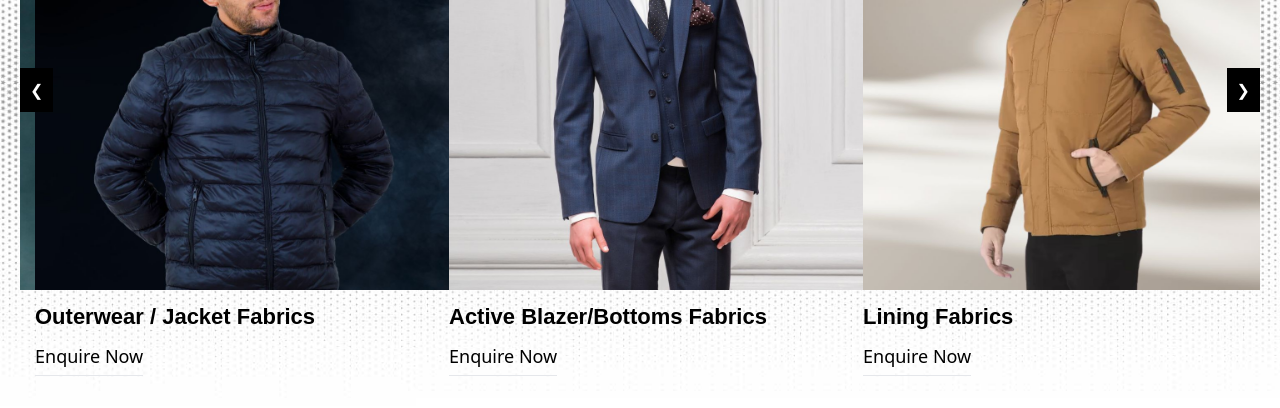
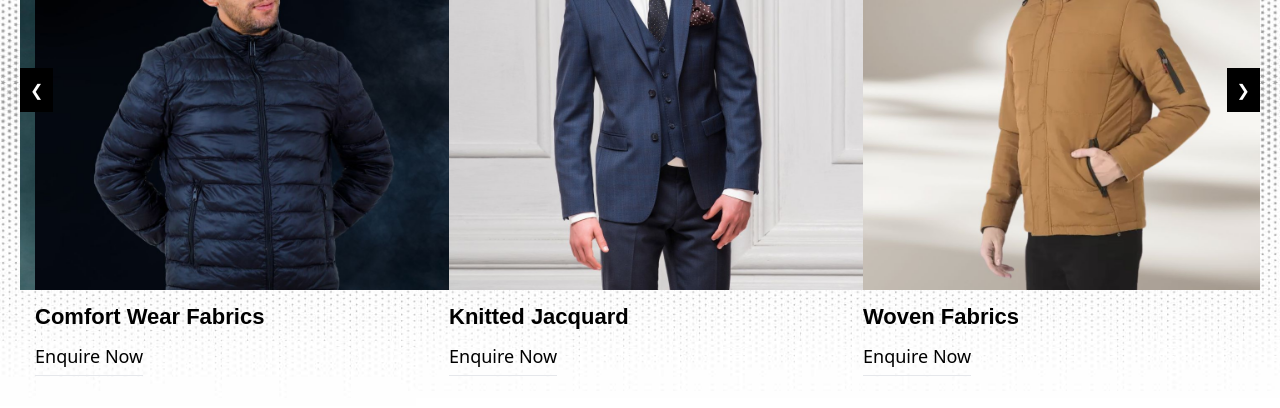
Before and after one commit to brightensolutions/shreesalasartextile, a React (Create React App) app: page / in a window 1280 px wide. Shown: the part 2159-2567 px from the top of the page. Built offline with nearby package versions, Linux system fonts and the light colour scheme; a web font is replaced by a local one.

Commit message:
products category on homepage  updated

```diff
--- a/src/components/OurCategories/OurCategories.jsx
+++ b/src/components/OurCategories/OurCategories.jsx
@@ -1,49 +1,60 @@
-import React from 'react'
-import { bgoverlapping, category1, category2, category3, category4 } from '../Images/Images'
-import { Link } from 'react-router-dom'
-import Slider from 'react-slick';
-import 'slick-carousel/slick/slick.css';
-import 'slick-carousel/slick/slick-theme.css';
+import React from "react";
+import {
+  bgoverlapping,
+  category1,
+  category2,
+  category3,
+  category4,
+} from "../Images/Images";
+import { Link } from "react-router-dom";
+import Slider from "react-slick";
+import "slick-carousel/slick/slick.css";
+import "slick-carousel/slick/slick-theme.css";
 const OurCategories = () => {
   const categories = [
     {
       id: 1,
-            title: 'Sportswear - Knits & Wovens Fabrics',
+      title: "Sportswear Fabrics",
       img: category1,
-            link: '/enquire-sportswear'
+      link: "/enquire-sportswear",
     },
     {
       id: 2,
-            title: 'Outerwear / Jacket Fabrics',
+      title: "Comfort Wear Fabrics",
       img: category2,
-            link: '/enquire-casualwear'
+      link: "/enquire-casualwear",
     },
     {
       id: 3,
-            title: 'Active Blazer/Bottoms Fabrics',
+      title: "Knitted Jacquard",
       img: category3,
-            link: '/enquire-formalwear'
+      link: "/enquire-formalwear",
     },
     {
       id: 4,
-            title: 'Lining Fabrics',
+      title: "Woven Fabrics",
       img: category4,
-            link: '/enquire-outdoorwear'
-        }
-    ]
+      link: "/enquire-outdoorwear",
+    },
+  ];
 
   const PrevArrow = ({ onClick }) => (
-        <div className="absolute top-[43%] left-[0px] z-10 cursor-pointer text-white bg-black p-[10px]" onClick={onClick}>
+    <div
+      className="absolute top-[43%] left-[0px] z-10 cursor-pointer text-white bg-black p-[10px]"
+      onClick={onClick}
+    >
       &#10094;
     </div>
   );
 
   const NextArrow = ({ onClick }) => (
-        <div className="absolute top-[43%] right-[0] z-10 cursor-pointer text-white  bg-black p-[10px]" onClick={onClick}>
+    <div
+      className="absolute top-[43%] right-[0] z-10 cursor-pointer text-white  bg-black p-[10px]"
+      onClick={onClick}
+    >
       &#10095;
     </div>
   );
-
 
   const settings = {
     dots: false,
@@ -61,49 +72,53 @@ const OurCategories = () => {
         breakpoint: 1024,
         settings: {
           slidesToShow: 2,
-                    slidesToScroll: 1
-                }
+          slidesToScroll: 1,
+        },
       },
       {
         breakpoint: 600,
         settings: {
           slidesToShow: 1,
-                    slidesToScroll: 1
-                }
-            }
-        ]
-    }
+          slidesToScroll: 1,
+        },
+      },
+    ],
+  };
 
   return (
-        <div className='sm:py-[80px] py-[30px]'>
+    <div className="sm:py-[80px] py-[30px]">
       <div>
-                <div className='title'>
-                    <h1 className='sm:text-[55px] text-[45px] font-tomorrow font-semibold text-center'>OUR CATEGORIES</h1>
+        <div className="title">
+          <h1 className="sm:text-[55px] text-[45px] font-tomorrow font-semibold text-center">
+            OUR CATEGORIES
+          </h1>
         </div>
 
         <div
           style={{
             backgroundImage: `url(${bgoverlapping})`,
-                        backgroundSize: 'cover',
-                        backgroundRepeat: 'no-repeat'
+            backgroundSize: "cover",
+            backgroundRepeat: "no-repeat",
           }}
-                    className='sm:py-[50px] pt-[0px]'
+          className="sm:py-[50px] pt-[0px]"
         >
-                    <div className='lg:max-w-[1440px] px-[20px] m-auto mt-[50px]'>
+          <div className="lg:max-w-[1440px] px-[20px] m-auto mt-[50px]">
             <Slider {...settings}>
               {categories.map((category) => (
-                                <div key={category.id} className='m-[15px]'>
+                <div key={category.id} className="m-[15px]">
                   <div>
                     <div
-                                            className='img h-[450px] bg-cover bg-center bg-slate-500'
+                      className="img h-[450px] bg-cover bg-center bg-slate-500"
                       style={{ backgroundImage: `url(${category.img})` }}
                     ></div>
-                                        <div className='mt-[10px]'>
-                                            <h1 className='font-tomorrow text-[22px] font-semibold'>{category.title}</h1>
+                    <div className="mt-[10px]">
+                      <h1 className="font-tomorrow text-[22px] font-semibold">
+                        {category.title}
+                      </h1>
 
                       <Link
                         to={category.link}
-                                                className='inline-block border-b-[1px] pb-[5px] text-[18px] mt-[10px]'
+                        className="inline-block border-b-[1px] pb-[5px] text-[18px] mt-[10px]"
                       >
                         Enquire Now
                       </Link>
@@ -116,7 +131,7 @@ const OurCategories = () => {
         </div>
       </div>
     </div>
-    )
-}
+  );
+};
 
-export default OurCategories
+export default OurCategories;
```
Lines whose indentation alone changed are shown as unchanged.
